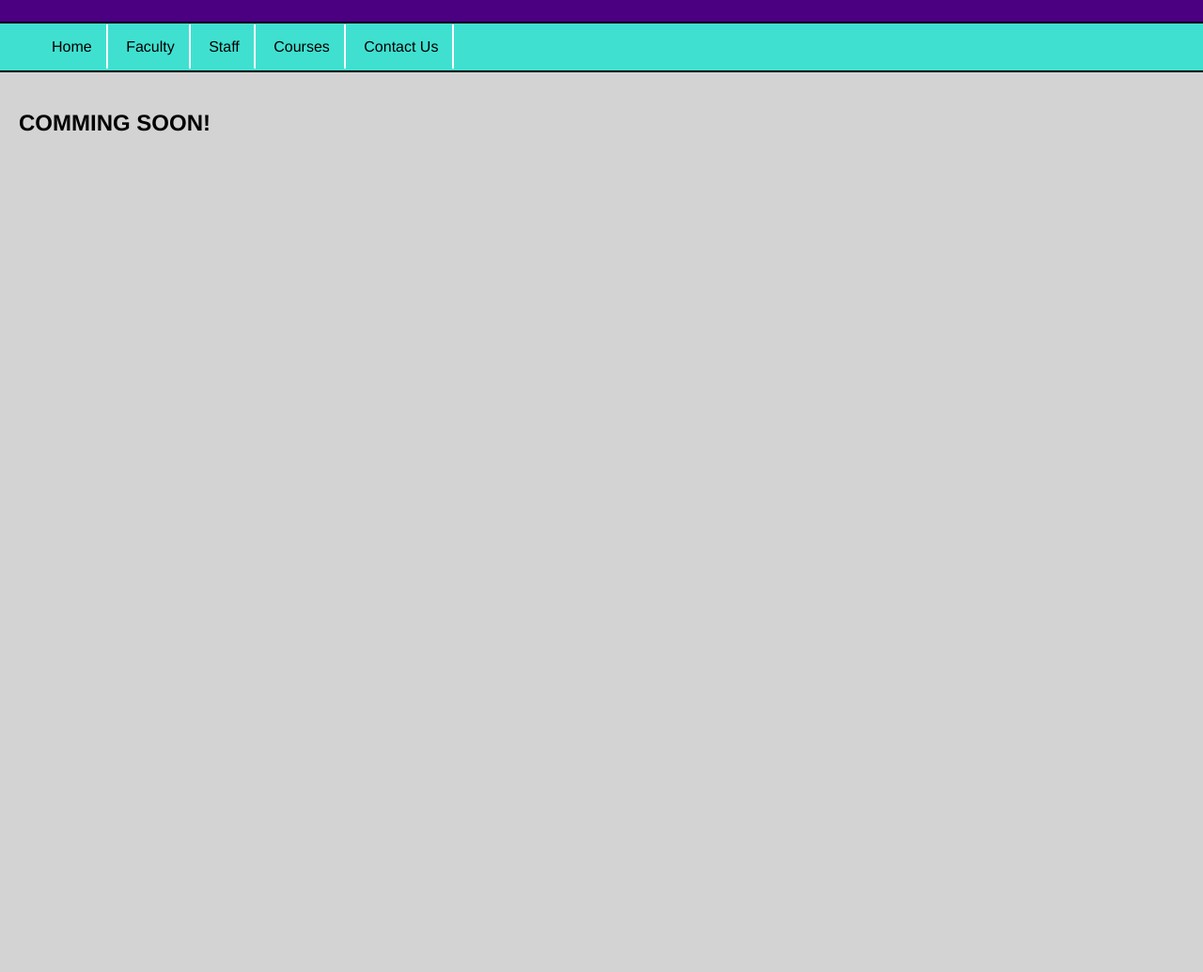
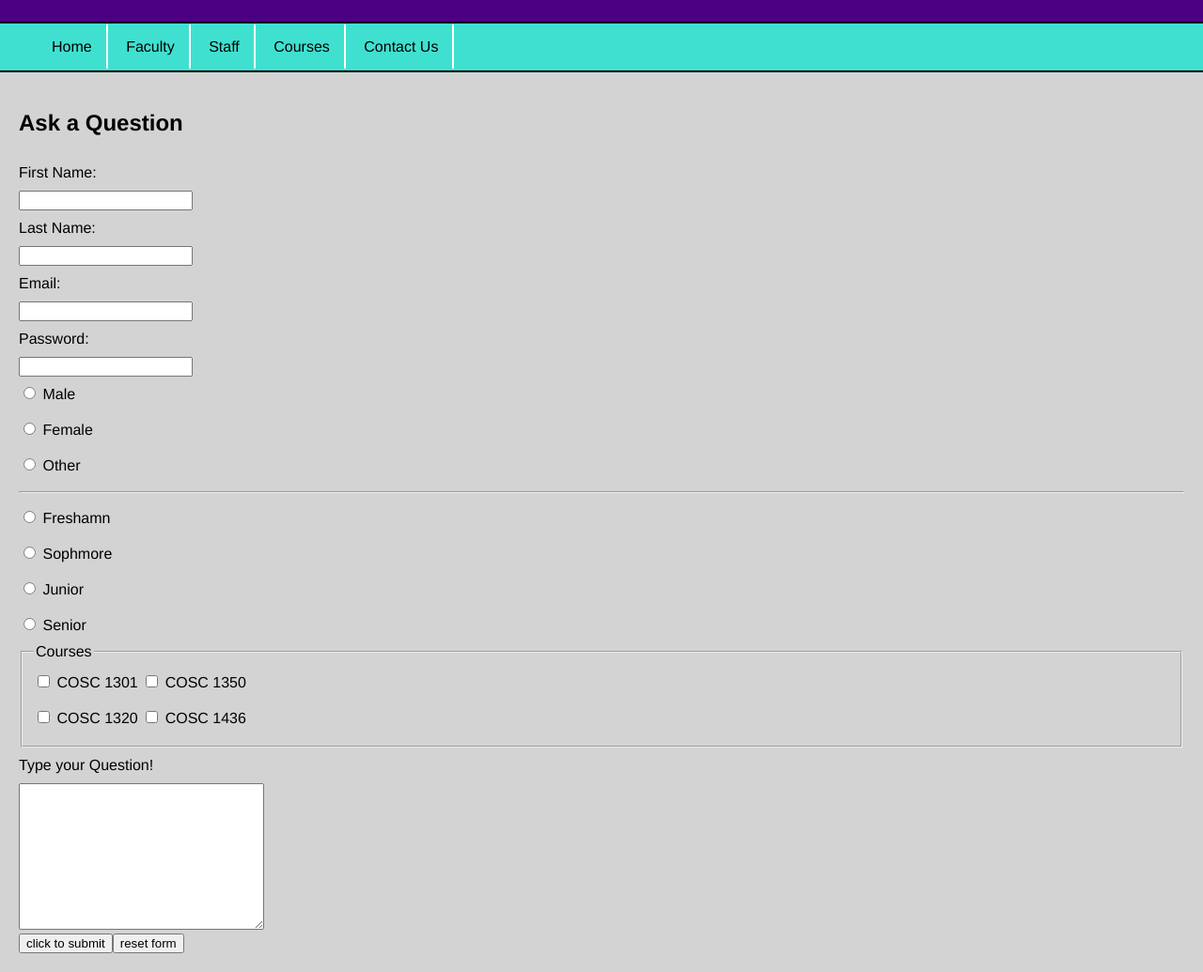
Before and after one commit to AzenetA/azeneta.github.io, a plain HTML site: page computer science/contact.html in a window 1280 px wide. Shown: the part 47-1082 px from the top of the page at 94% size. Before the commit the page ends 800 px from the top, so only its background shows below. Drawn offline with Linux system fonts and the light colour scheme.

Commit message:
Add files via upload

```diff
--- a/computer science/contact.html
+++ b/computer science/contact.html
@@ -24,7 +24,81 @@
         </nav>
 
         <section>
-            <h1>COMMING SOON!</h1>
+            <h1>Ask a Question</h1>
+            <form action="Action_page.php" method="GET" target="_blank">
+                <label for="firstName">First Name: </label><br>
+                <input type="text" id="firstName" name="firstName"><br>
+
+
+                <label for="lastName">Last Name: </label><br>
+                <input type="text" id="lastName" name="lastName"><br>
+
+                <label for="email">Email: </label><br>
+                <input type="email" id="email" name="email"><br>
+
+                <label for="password">Password: </label><br>
+                <input type="password" id="password" name="password"><br>
+
+
+                <!---Gender Radio Buttons-->
+
+                <input type="radio" id="male" name="gender" value="male">
+                <label for="male" >Male</label><br>
+
+                <input type="radio" id="female" name="gender" value="female">
+                <label for="female" >Female</label><br>
+
+                <input type="radio" id="other" name="gender" value="other">
+                <label for="other" >Other</label><br>
+
+                <hr>
+
+                <!----Classification Radio Buttons-->
+
+
+                <input type="radio" id="freshman" name="classification" value="freshman">
+                <label for="freshman" >Freshamn</label><br>
+
+                <input type="radio" id="sophmore" name="classification" value="sophmore">
+                <label for="sophmore" >Sophmore</label><br>
+
+                <input type="radio" id="junior" name="classification" value="junior">
+                <label for="junior" >Junior</label><br>
+
+                <input type="radio" id="senior" name="classification" value="senior">
+                <label for="senior" >Senior</label><br>
+
+                <!--Checkboxes for Courses-->
+
+                <fieldset>
+                    <legend>Courses</legend>
+                    <input type="checkbox" id="cosc1301" name="cosc1301" value="cosc1301">
+                    <label for="cosc1301">COSC 1301</label>
+
+                    <input type="checkbox" id="cosc1350" name="cosc1350" value="cosc1350">
+                    <label for="cosc1350">COSC 1350</label><br>
+
+                    <input type="checkbox" id="cosc1320" name="cosc1320" value="cosc1320">
+                    <label for="cosc1320">COSC 1320</label>
+
+                    <input type="checkbox" id="cosc1436" name="cosc1436" value="cosc1436">
+                    <label for="cosc1436">COSC 1436</label>
+
+                </fieldset>
+
+
+                <label for="question">Type your Question!</label><br>
+                <textarea name="question" id="question" rows="10" cols="30">
+
+                </textarea>
+                <br>
+
+                <input type="submit" value="click to submit"><input type="reset" value="reset form">
+
+
+
+
+            </form>
         </section>
 
 
--- a/computer science/style.css
+++ b/computer science/style.css
@@ -84,3 +84,9 @@ dd{
     padding-bottom:20px;
 
 }
+
+label{
+    display:inline-block;
+    margin-bottom: 10px;
+    margin-top: 10px;
+}
```
